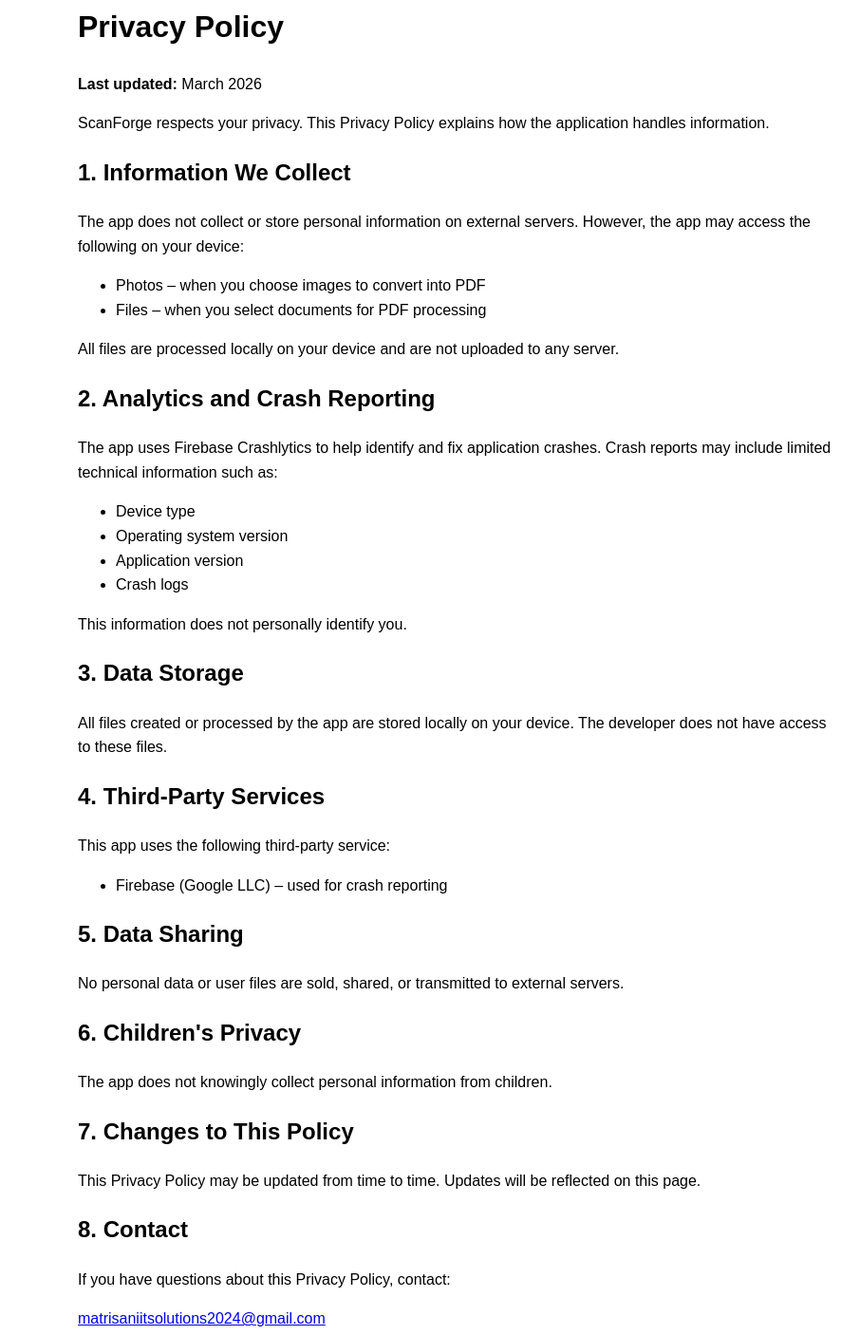
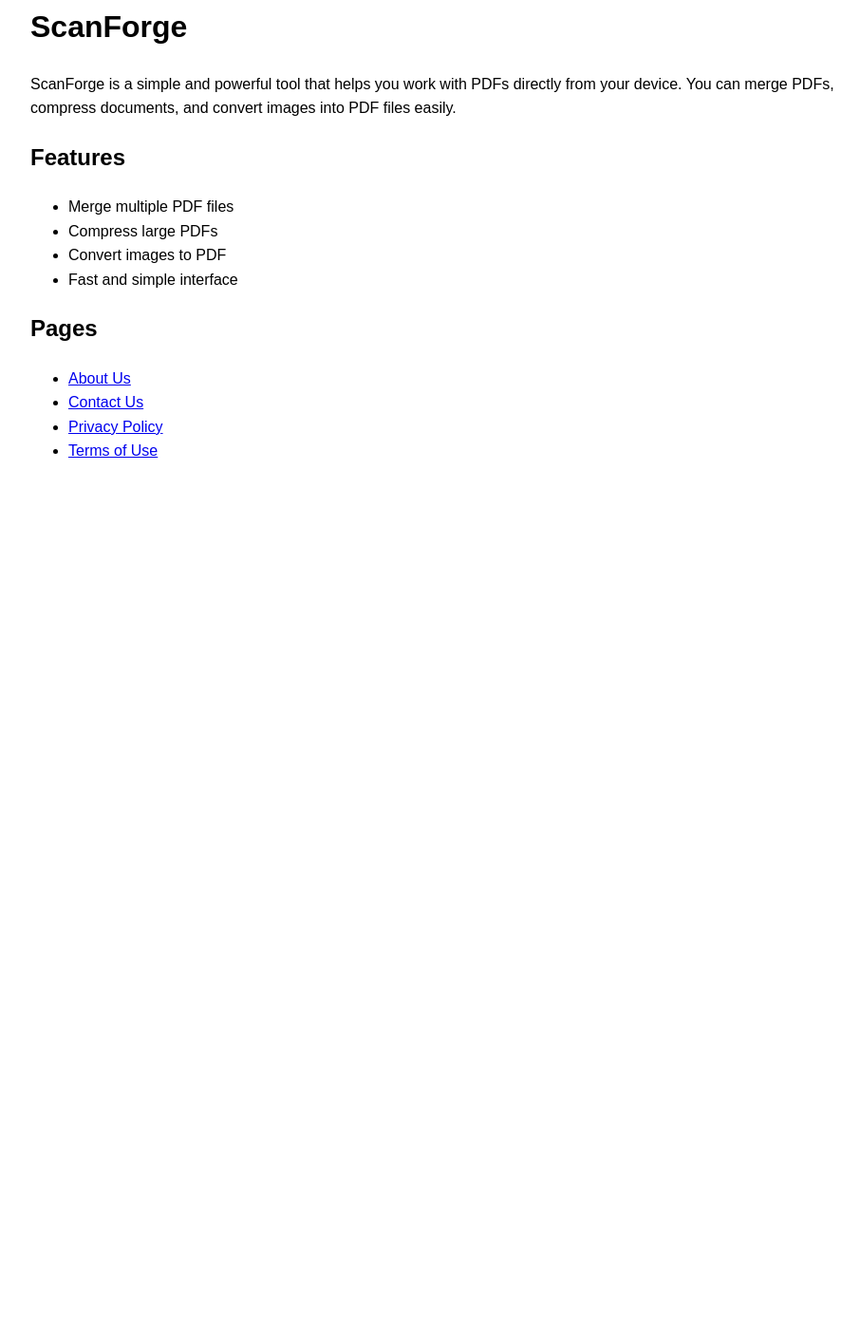
Before and after one commit to matrisani2024/ScanForge, a plain HTML site: page index.html in a window 1280 px wide. Shown: the part 37-1443 px from the top of the page at 95% size, without its empty margins (158-1064 px from the left). After the commit the page ends 800 px from the top, so only its background shows below. Drawn offline with Linux system fonts and the light colour scheme.

Commit message:
Update index.html

```diff
--- a/index.html
+++ b/index.html
@@ -1,100 +1,36 @@
 <!DOCTYPE html>
-<html lang="en">
+<html>
 <head>
 <meta charset="UTF-8">
-<title>Privacy Policy - ScanForge</title>
+<title>ScanForge</title>
 </head>
 
-<body style="font-family: Arial, sans-serif; max-width: 800px; margin: 40px auto; line-height: 1.6;">
+<body style="font-family: Arial; max-width: 900px; margin: 40px auto; line-height:1.6;">
 
-<h1>Privacy Policy</h1>
-
-<p><strong>Last updated:</strong> March 2026</p>
+<h1>ScanForge</h1>
 
 <p>
-ScanForge respects your privacy. This Privacy Policy explains how the application handles information.
+ScanForge is a simple and powerful tool that helps you work with PDFs directly from your device.
+You can merge PDFs, compress documents, and convert images into PDF files easily.
 </p>
 
-<h2>1. Information We Collect</h2>
-
-<p>
-The app does not collect or store personal information on external servers.
-However, the app may access the following on your device:
-</p>
+<h2>Features</h2>
 
 <ul>
-<li>Photos – when you choose images to convert into PDF</li>
-<li>Files – when you select documents for PDF processing</li>
+<li>Merge multiple PDF files</li>
+<li>Compress large PDFs</li>
+<li>Convert images to PDF</li>
+<li>Fast and simple interface</li>
 </ul>
 
-<p>
-All files are processed locally on your device and are not uploaded to any server.
-</p>
-
-<h2>2. Analytics and Crash Reporting</h2>
-
-<p>
-The app uses Firebase Crashlytics to help identify and fix application crashes.
-Crash reports may include limited technical information such as:
-</p>
+<h2>Pages</h2>
 
 <ul>
-<li>Device type</li>
-<li>Operating system version</li>
-<li>Application version</li>
-<li>Crash logs</li>
+<li><a href="about.html">About Us</a></li>
+<li><a href="contact.html">Contact Us</a></li>
+<li><a href="privacy.html">Privacy Policy</a></li>
+<li><a href="terms.html">Terms of Use</a></li>
 </ul>
-
-<p>
-This information does not personally identify you.
-</p>
-
-<h2>3. Data Storage</h2>
-
-<p>
-All files created or processed by the app are stored locally on your device.
-The developer does not have access to these files.
-</p>
-
-<h2>4. Third-Party Services</h2>
-
-<p>
-This app uses the following third-party service:
-</p>
-
-<ul>
-<li>Firebase (Google LLC) – used for crash reporting</li>
-</ul>
-
-<h2>5. Data Sharing</h2>
-
-<p>
-No personal data or user files are sold, shared, or transmitted to external servers.
-</p>
-
-<h2>6. Children's Privacy</h2>
-
-<p>
-The app does not knowingly collect personal information from children.
-</p>
-
-<h2>7. Changes to This Policy</h2>
-
-<p>
-This Privacy Policy may be updated from time to time. Updates will be reflected on this page.
-</p>
-
-<h2>8. Contact</h2>
-
-<p>
-If you have questions about this Privacy Policy, contact:
-</p>
-
-<p>
-<a href="mailto:matrisaniitsolutions2024@gmail.com">
-matrisaniitsolutions2024@gmail.com
-</a>
-</p>
 
 </body>
 </html>
```
